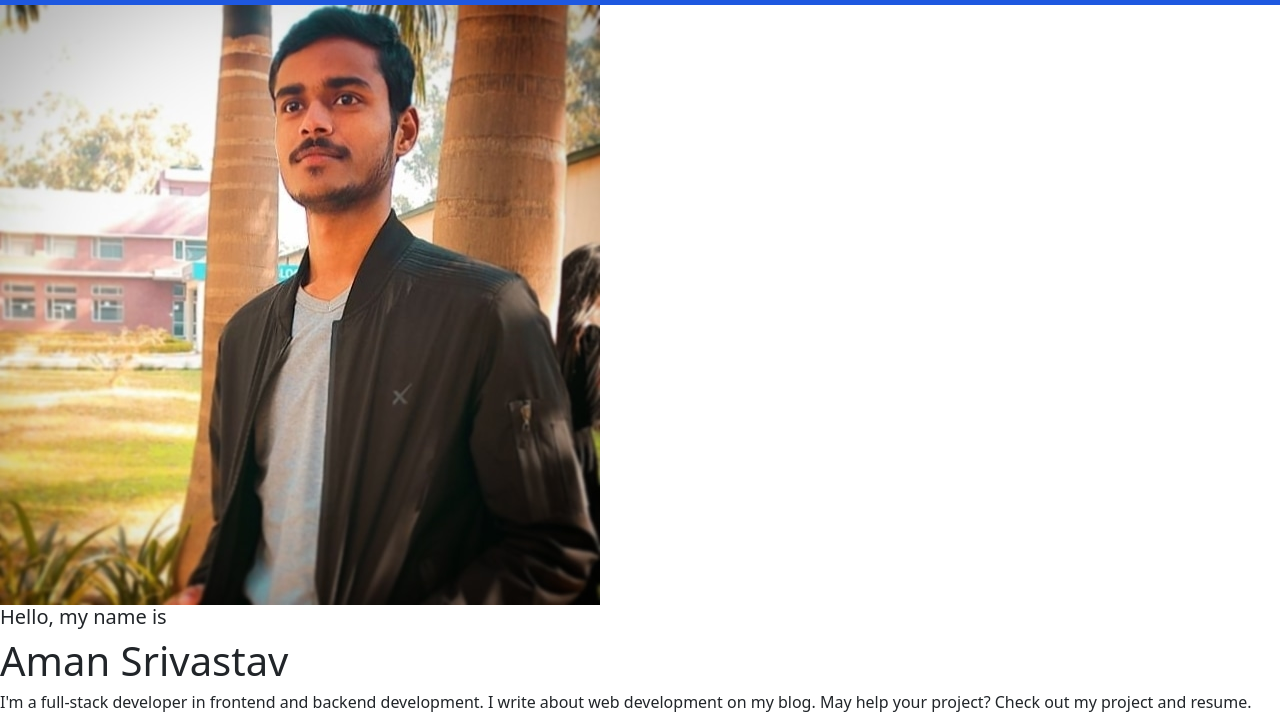
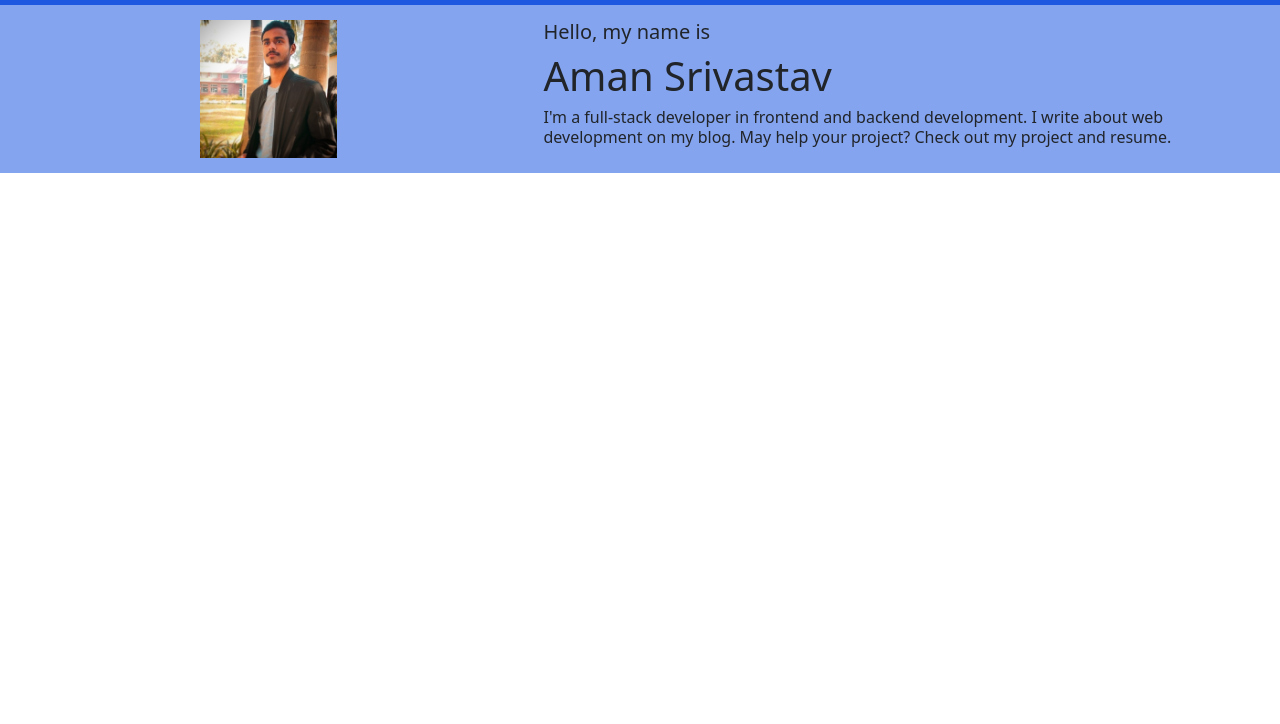
Before and after one commit to srivastavaman/Aman-2.0, a plain HTML site: page index.html in a window 1280 px wide. Shown: the part 76-800 px from the top of the page. Drawn offline with Linux system fonts and the light colour scheme.

```diff
--- a/index.html
+++ b/index.html
@@ -10,12 +10,14 @@
     <link rel="stylesheet" href="style.css">
     <script src="https://kit.fontawesome.com/a076d05399.js"></script>
     <link rel="stylesheet" href="bootstrap.min.css">
+    <script src="https://kit.fontawesome.com/d6d79b3cc5.js" crossorigin="anonymous"></script>
 
 </head>
 
 <body>
     <!-- navbar Section Start Here -->
     <div class="navbar">
+
         <div >
             <ul class="nav-list">
                 <li class="list-item">
@@ -62,9 +64,10 @@
 
     <div class="container1">
 
-        <div class="image">
-            <img src="Image.jpg" alt="">
+        <div class="profile-image">
+            <img src="Image.jpg" alt="profile-image">
         </div>
+
         <div class="text-section">
             <h5>Hello, my name is</h5>
             <h1>Aman Srivastav</h1>
@@ -87,7 +90,7 @@
 
 
 
-    <script src="https://kit.fontawesome.com/d6d79b3cc5.js" crossorigin="anonymous"></script>
+
 
 
 </body>
--- a/style.css
+++ b/style.css
@@ -23,3 +23,26 @@ margin: .5rem;
   font-size: 18px;
   text-decoration: none;
  }
+
+ .nav-list a:hover{
+  color: white;
+  font-size: 18px;
+  display: inline-block;
+  text-decoration: none;
+  font-weight: 400;
+  text-decoration: underline;
+ }
+
+ /* container1 sectioon area  */
+
+ .container1{
+  background-color: #84a4ef;
+  display: flex;
+  padding: 15px 20px 15px 200px;
+ }
+ .profile-image img{
+  width: 50%;
+  height: auto;
+  padding-right: 10%;
+  position: flex;
+ }
```
Also changed, not shown: 1 other file.
